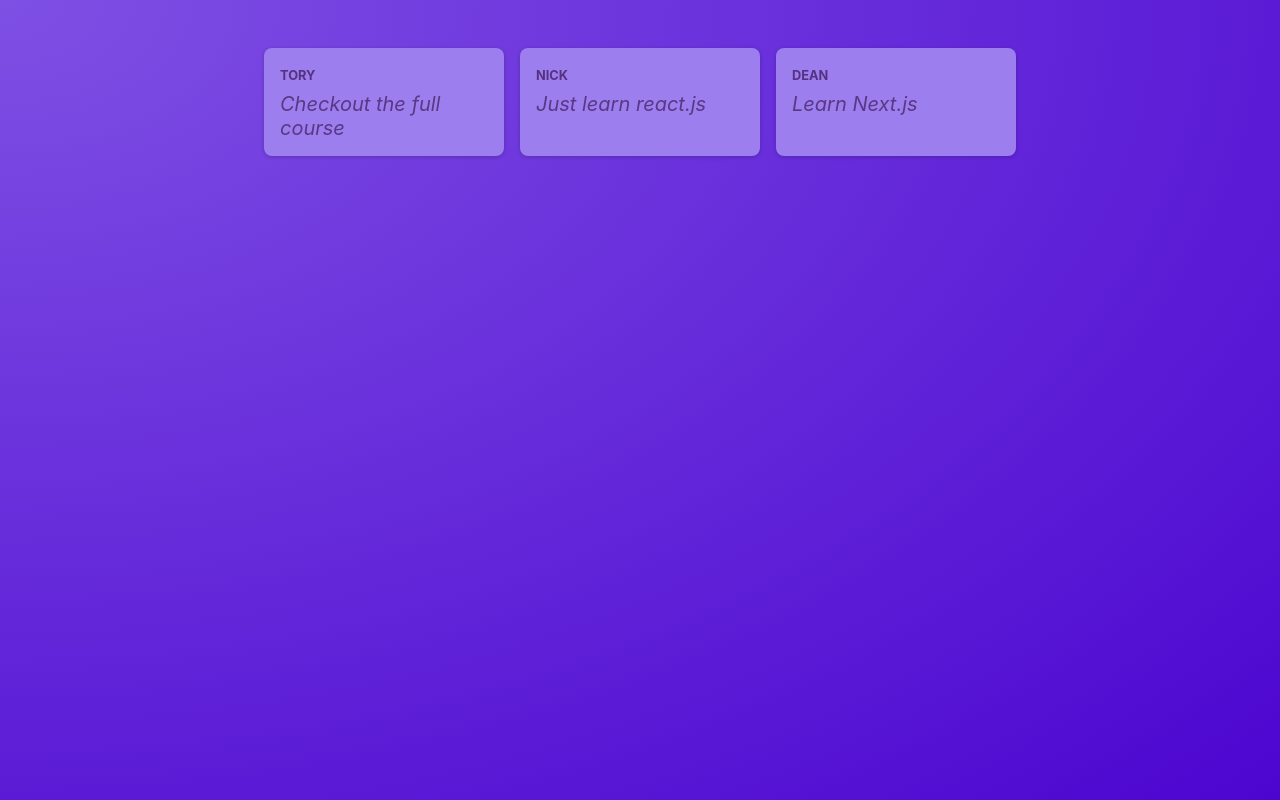
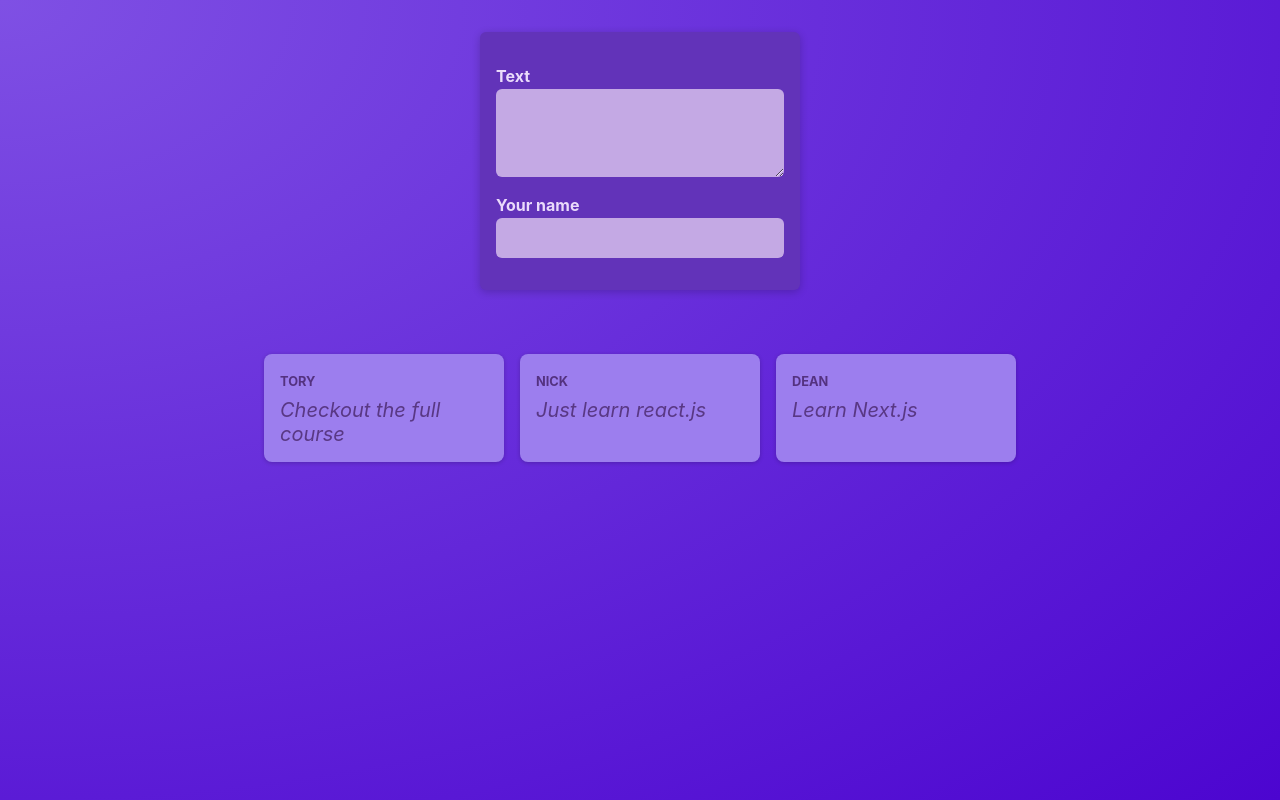
Before and after one commit to ToryOstr/udemy_next_js, a React (Vite) app in the folder vite-project/: page / in a window 1280 px wide. Built offline with nearby package versions, Linux system fonts and the light colour scheme.

Commit message:
add NewPost form component

```diff
--- /dev/null
+++ b/vite-project/src/components/NewPost.jsx
@@ -0,0 +1,18 @@
+import classes from "./NewPost.module.css";
+
+function NewPost() {
+  return (
+    <form className={classes.form}>
+      <p>
+        <label htmlFor="body">Text</label>
+        <textarea id="body" required rows={3} />
+      </p>
+      <p>
+        <label htmlFor="name">Your name</label>
+        <input type="text" id="name" required />
+      </p>
+    </form>
+  );
+}
+
+export default NewPost;
--- /dev/null
+++ b/vite-project/src/components/NewPost.module.css
@@ -0,0 +1,55 @@
+.form {
+  background-color: #6233b9;
+  padding: 1rem;
+  width: 20rem;
+  margin: 2rem auto;
+  border-radius: 6px;
+  box-shadow: 0 2px 8px rgba(0, 0, 0, 0.2);
+}
+
+.form label {
+  display: block;
+  margin-bottom: 0.05rem;
+  color: #eadbfb;
+  font-weight: bold;
+}
+
+.form input,
+.form textarea {
+  display: block;
+  width: 100%;
+  font: inherit;
+  padding: 0.5rem;
+  border-radius: 6px;
+  border: none;
+  background-color: #c4a9e4;
+  color: #28262c;
+}
+
+.actions {
+  display: flex;
+  justify-content: flex-end;
+  gap: 0.5rem;
+}
+
+.actions button {
+  cursor: pointer;
+  font: inherit;
+  padding: 0.5rem 1.5rem;
+  border: none;
+  border-radius: 4px;
+  background-color: #34036c;
+  color: #e5d5f7;
+}
+
+.actions button:hover {
+  background-color: #23014a;
+}
+
+.actions button[type='button'] {
+  background-color: transparent;
+}
+
+.actions button[type='button']:hover {
+  color: #d1bee6;
+}
--- a/vite-project/src/components/PostsList.jsx
+++ b/vite-project/src/components/PostsList.jsx
@@ -1,11 +1,16 @@
 import Post from "./Post";
+import NewPost from "./NewPost"
 import styles from './PostsList.module.css'
 export default function PostsList() {
   return (
-    <ul className={styles.posts}>
+    <>
+      <NewPost/>
+      <ul className={styles.posts}>
       <Post author="Tory" body="Checkout the full course" />
       <Post author="Nick" body="Just learn react.js" />
       <Post author="Dean" body="Learn Next.js" />
     </ul>
+    </>
+
   );
 }
```
